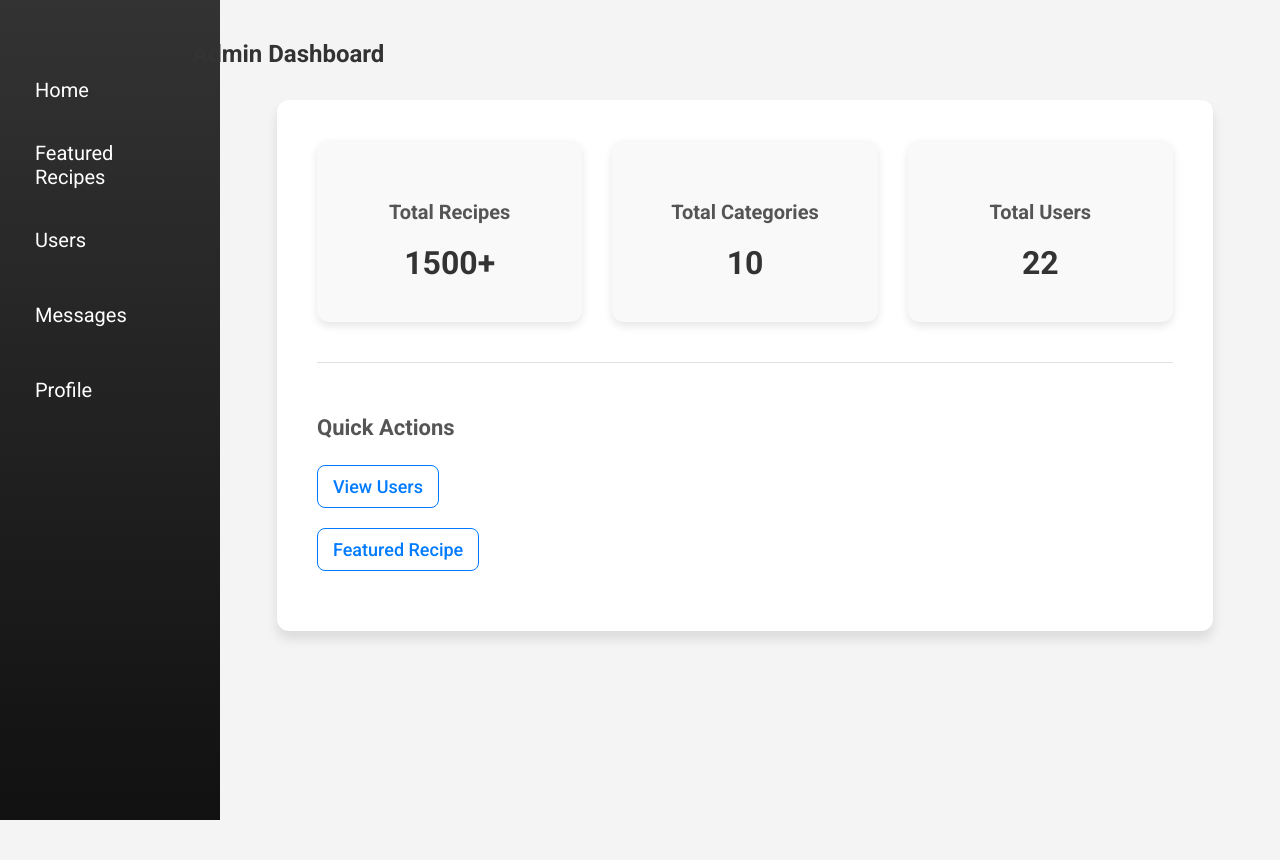
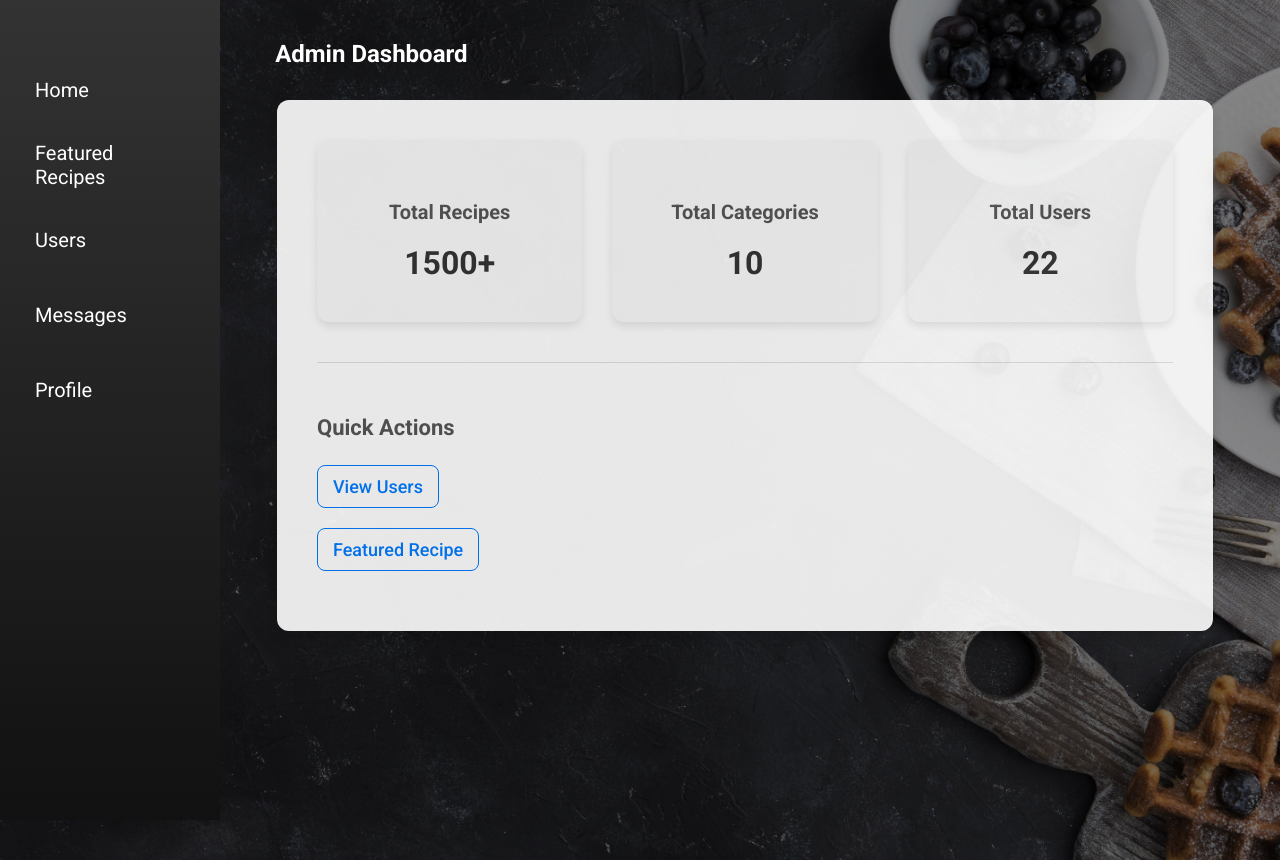
Before and after one commit to sudo-charan/Food_recipe_finder-PHP, a PHP site: page /FRW/admin/admin_home.php in a window 1280 px wide. Run offline with PHP 8.4, Linux system fonts and the light colour scheme; data comes from the database, SQL or seed files in the repository.

Commit message:
updated files

```diff
--- a/admin/admin_home.php
+++ b/admin/admin_home.php
@@ -29,6 +29,7 @@ $db->close();
 </head>
 
 <body>
+    <div class ="bgimg">
     <section class="content">
         <h2 class="dashboard-title">Admin Dashboard</h2>
 
@@ -57,6 +58,7 @@ $db->close();
             </div>
         </div>
     </section>
+    </div>
 </body>
 
 </html>
--- a/admin/css/admin_home.css
+++ b/admin/css/admin_home.css
@@ -2,23 +2,30 @@ body {
     font-family: 'Roboto', sans-serif;
     margin: 0;
     padding: 0;
-    background-color: #f4f4f4;
+    background-color: #000000;
+}
+
+.bgimg {
+    background: url(../imgs/view-waffles-with-blueberries.jpg);
+    background-position: center;
+    background-repeat: no-repeat;
+    background-size: cover;
 }
 
 .content {
     display: flex;
     justify-content: center;
-    align-items: flex-start; /* Align items to the top */
+    align-items: flex-start;
     height: 100vh;
-    margin-left: 210px; /* Add margin to content */
-    padding-top: 60px; /* Adjust padding to account for the title position */
+    margin-left: 210px;
+    padding-top: 60px;
 }
 
 .dashboard-title {
     position: absolute;
     top: 20px;
-    left: 15%;
-    color: #333;
+    left: 21.5%;
+    color: #ffffff;
     font-size: 24px;
     font-weight: 700;
 }
@@ -30,7 +37,8 @@ body {
     padding: 40px;
     width: 80%;
     max-width: 1000px;
-    margin-top: 40px; /* Adjusted margin to account for the title position */
+    margin-top: 40px;
+    opacity:  .9;
 }
 
 .metrics {
```
Also changed, not shown: backend/New Text Document.txt (deleted, +0 -9 lines), db file/New Text Document.txt (added, +9 -0 lines), admin/imgs/view-waffles-with-blueberries.jpg (added), db file/recipe.sql (renamed from backend/recipe.sql), 1 other file.
